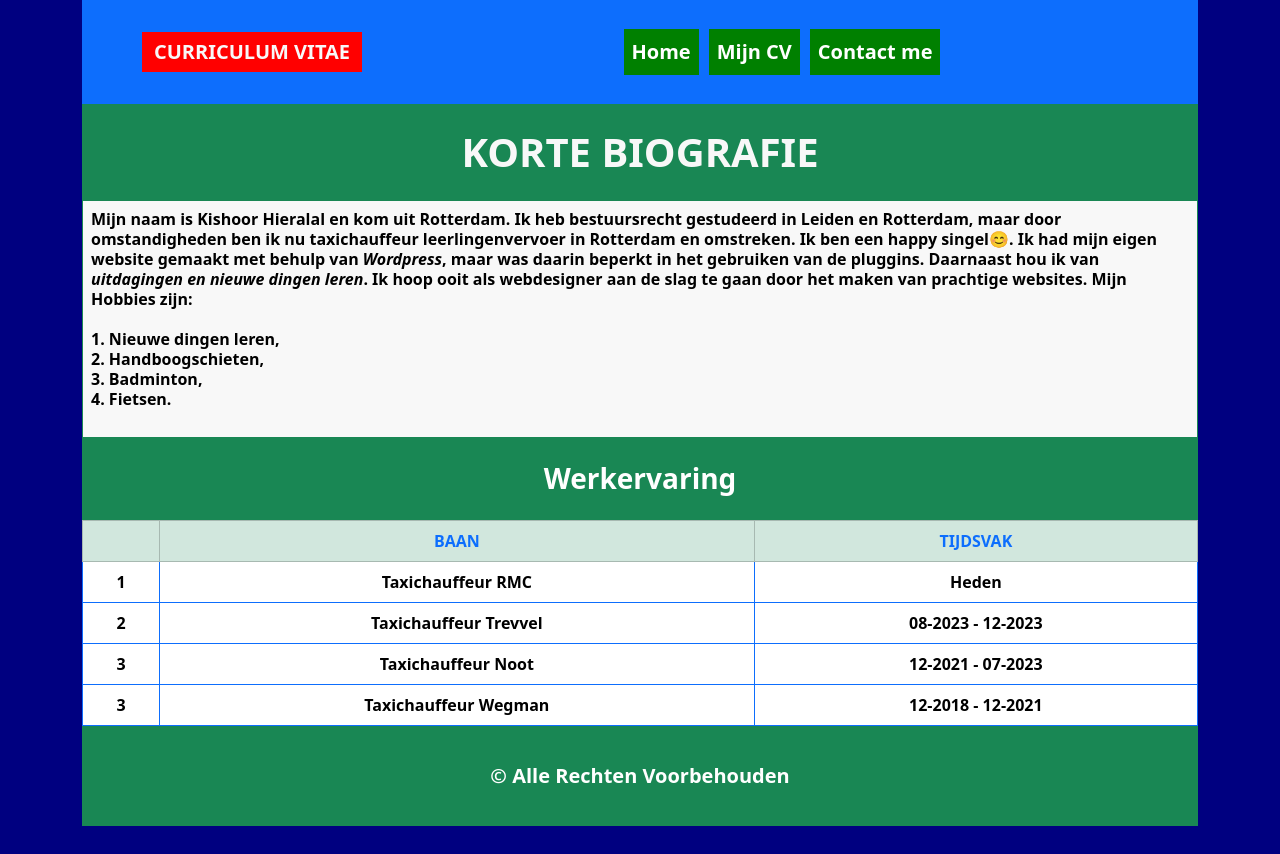
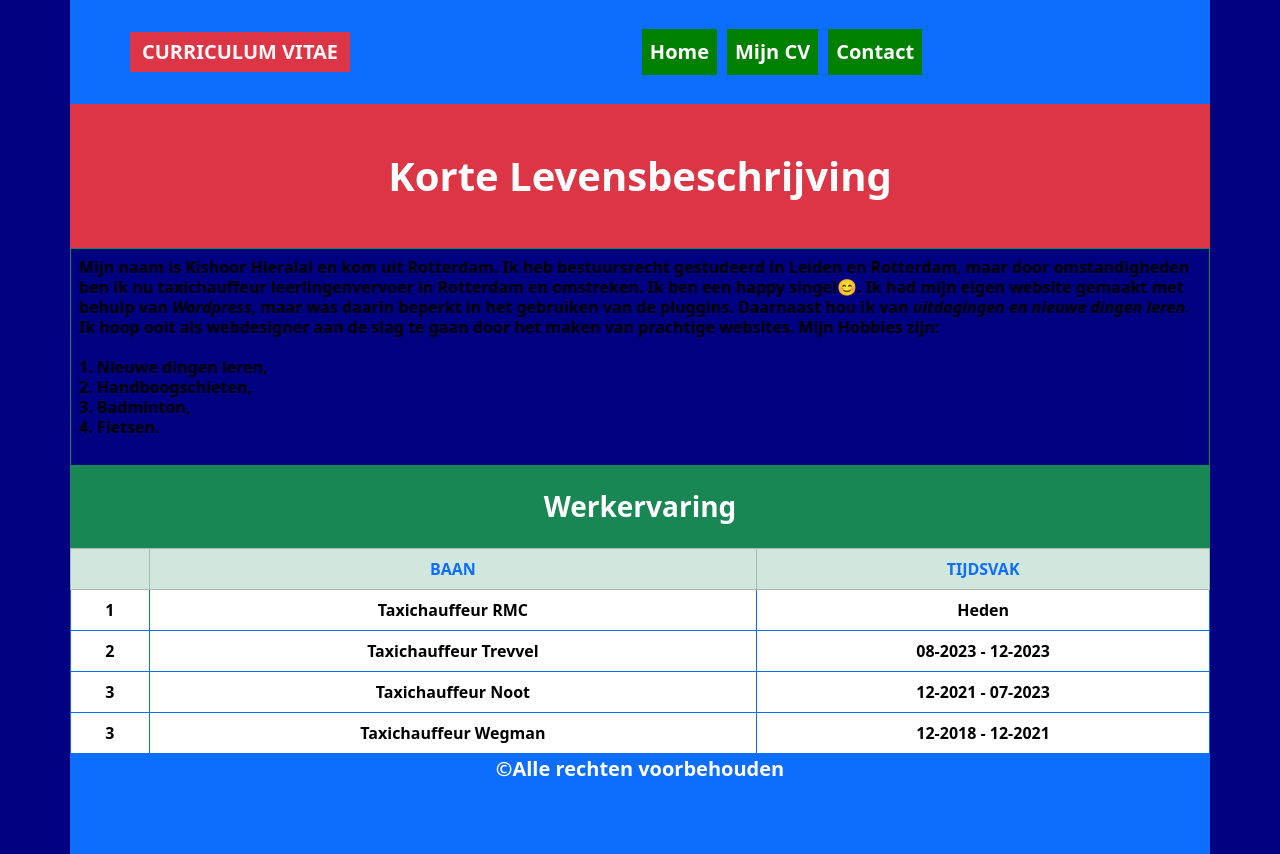
Before and after one commit to Kishoor70/bootstrap, a plain HTML site: page html/overmij.html in a window 1280 px wide. Before the commit the page ends 826 px from the top, so only its background shows below. Drawn offline with nearby package versions, Linux system fonts and the light colour scheme.

Commit message:
Update overmij.html

```diff
--- a/html/overmij.html
+++ b/html/overmij.html
@@ -4,8 +4,8 @@
 
     <meta charset="utf-8">
     <meta name="viewport" content="width=device-width, initial-scale=1">
-    <meta name="description" content="Kort overzicht plus werkervaring">
-    <meta name="keywords" content="CV, tabel">
+    <meta name="description" content="Korte biografie van de heer mr. K. Hieralal">
+    <meta name="keywords" content="opleiding, werkervaring">
     <meta name="author" content="Dhr. K. Hieralal">
 
     <title>Curriculum Vitae</title>
@@ -27,11 +27,11 @@
 
   <body>
     <!--*********************** Navigatie ****************************************************-->
-    <div class="container-sm">
+    <header class="container-sm g-0">
 
       <nav class="navbar navbar-expand-lg bg-primary navbar-dark py-4">
-        <div class="container-sm">
-          <a href="#" class="navbar-brand ms-5 fw-bold text-uppercase">Curriculum Vitae</a>
+        <div class="container-sm bg-primary">
+          <a href="#" class="navbar-brand bg-danger ms-5 fw-bold text-uppercase">Curriculum Vitae</a>
 
           <button
             class="navbar-toggler" type="button" data-bs-toggle="collapse" data-bs-target="#navbarNav" aria-controls="navbarNav" aria-expanded="false" aria-label="Toggle navigation"><span class="navbar-toggler-icon"></span>
@@ -48,21 +48,21 @@
               </li>
 
               <li class="nav-item">
-                <a class="nav-link text-white" href="contact.html">Contact me</a>
+                <a class="nav-link text-white" href="contact.html">Contact</a>
               </li>
             </ul>
           </div>
         </div>
       </nav>
-    </div>
+    </header>
     <!--****************************** Einde Navigatie ***************************************-->
 
-    <!--******************************* Inhoud tekst *****************************************-->
+    <!--****************************** Inhoud ************************************************-->
 
-    <div class="container-sm">
-      <h1 class="h1 text-center text-uppercase bg-success fw-bold py-4 mb-0">Korte Biografie</h1>
+    <div class="container-sm g-0">
+      <h1 class="h1 text-center text-capitalized text-white bg-danger fw-bold py-5 mb-0">Korte Levensbeschrijving</h1>
 
-      <p class="tekst text-black fw-bold lh-sm border border-success border-1 p-2 mb-0">
+      <p class="text-black fw-bold lh-sm border border-success border-1 p-2 mb-0">
         Mijn naam is <span class="fw-bolder">Kishoor Hieralal</span> en kom uit Rotterdam. Ik heb bestuursrecht gestudeerd in Leiden en Rotterdam, maar door omstandigheden ben ik nu taxichauffeur leerlingenvervoer in Rotterdam en omstreken. Ik ben een <span class="fw-bolder">happy singel😊</span>. Ik had mijn eigen website gemaakt met behulp van <span class="fst-italic">Wordpress</span>, maar was daarin beperkt in het gebruiken van de pluggins. Daarnaast hou ik van <span class="fst-italic">uitdagingen en nieuwe dingen leren</span>. Ik hoop ooit als <span class="fw-bolder">webdesigner</span> aan de slag te gaan door het maken van prachtige websites. Mijn Hobbies zijn: <br><br>
 
         1. Nieuwe dingen leren, <br>
@@ -74,10 +74,10 @@
 
     <!-- **************************************** Tabel **************************************-->
 
-    <div class="container-sm">
+    <div class="container-sm g-0">
       <table
-        class="table table-bordered border-primary table-hover text-center text-capitalized fw-bold caption-top mb-0">
-          <caption class="bg-success p-4 text-center fw-bold h3 text-white mb-0">Werkervaring</caption>
+        class="table table-bordered table-hover border-primary text-center text-capitalized fw-bold caption-top mb-0">
+          <caption class="h3 bg-success p-4 text-center fw-bold text-white mb-0">Werkervaring</caption>
         <thead class="table-success">
           <tr class="text-uppercase">
             <th scope="col"></th>
@@ -110,16 +110,20 @@
           </tr>
         </tbody>
       </table>
-
-
     </div>
 
-<!-- *******************************************Footer ***************************************-->
-    <div class="container-sm">
-      <footer class="bg-success w-100">
-        <p class="footer-p mh-100 text-center text-white fw-bold">&copy; Alle Rechten Voorbehouden</p>
-      </footer>
-    </div>
+    <!--********************************* Einde inhoud ***************************************-->
+
+    <!--********************************** Inhoud Footer *************************************-->
+
+    <footer class="container-sm g-0 bg-primary">
+      <p class="text-center text-white fw-bold fs-5">
+          &copy;Alle rechten voorbehouden
+      </p>
+
+    </footer>
+
+    <!--******************************** Einde Footer ***************************************-->
 
     <!--******************************** Javascript Bootstrap ********************************-->
     <script
@@ -128,5 +132,4 @@
     <!--******************************** Einde Javascripy Bootstrap **************************-->
 
   </body>
-
 </html>
```
